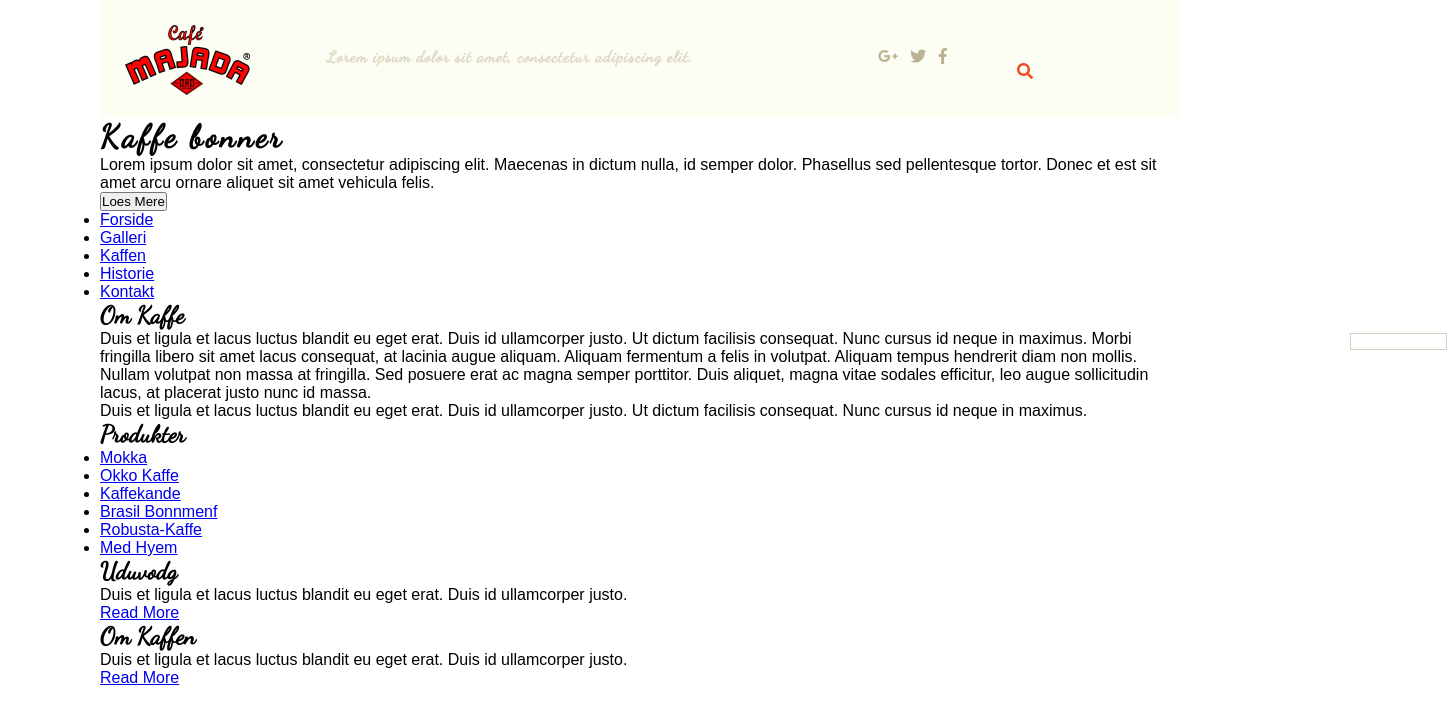
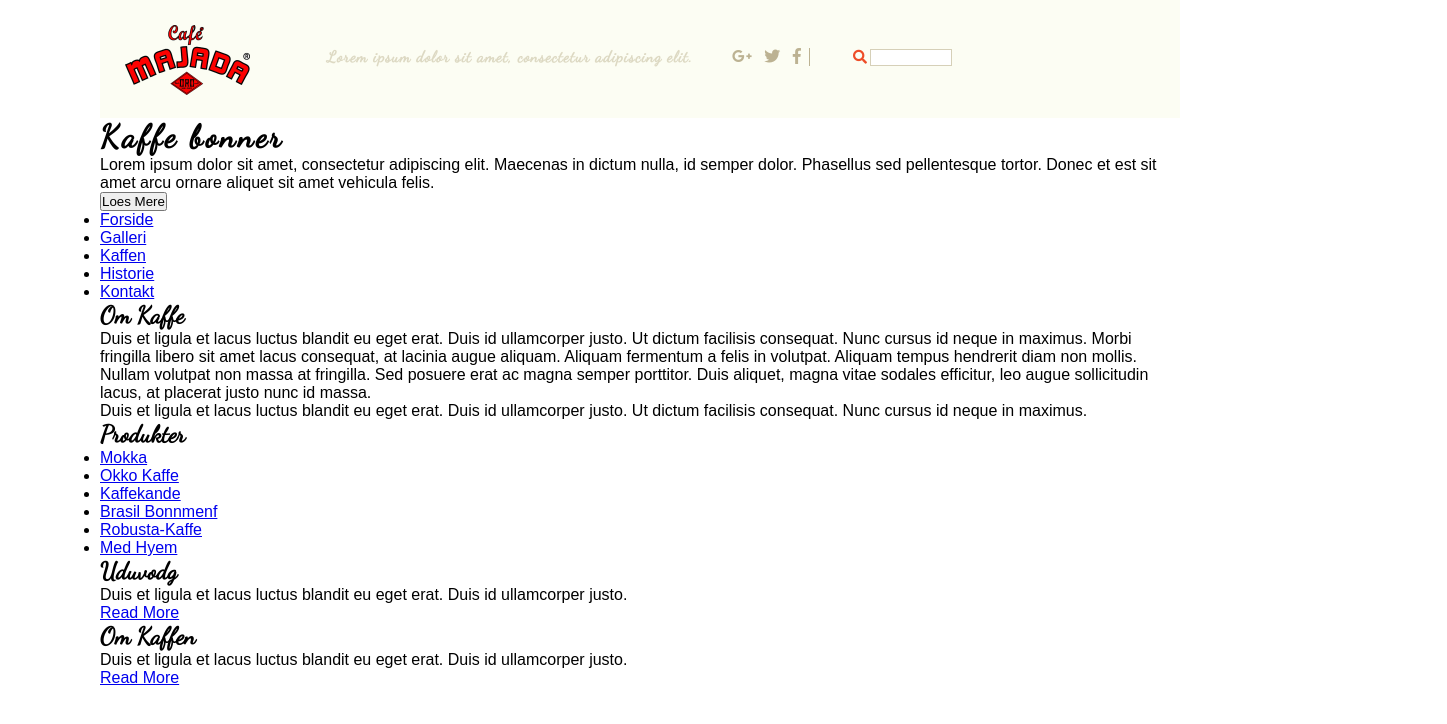
Before and after one commit to adwordvigilante/CSS-Excercises, a plain HTML site: page Fourth Excercise/index.html in a window 1280 px wide. Shown: the whole page, 1447 px wide, since content can reach past the window. Drawn offline with Linux system fonts and the light colour scheme.

Commit message:
Made more adjustments to header element positioning

```diff
--- a/Fourth Excercise/css/style.css
+++ b/Fourth Excercise/css/style.css
@@ -68,16 +68,25 @@ header .social-nav {
     float: right;
     position: relative;
     bottom: 70px;
-    right: 225px;
+    right: 370px;
+    border-right: solid 1px #BCB292;
+
+}
+
+
+header .search {
+    float: right;
+    position: relative;
+    bottom: 70px;
+    right: 150px;
 }
 
 input {
-    position: absolute;
-    left: 1350px;
-    width: 95px;
-    bottom: 450px;
     border: #D6D0B8 1px solid;
+    width: 80px;
+
 }
+
 
 .fab {
     font-family: Font Awesome\ 5 Brands;
@@ -86,9 +95,9 @@ input {
 
 .fa, .fas {
     font-weight: 900;
-    float: right;
-    position: relative;
-    right: 70px;
-    bottom: 55px;
     color: #EE4D28;
+    position: absolute;
+    right: 85px;
+    font-size: 14px;
+    margin-top: 2px;
 }
```
Also changed, not shown: Fourth Excercise/index.html (+1 -0 lines).
